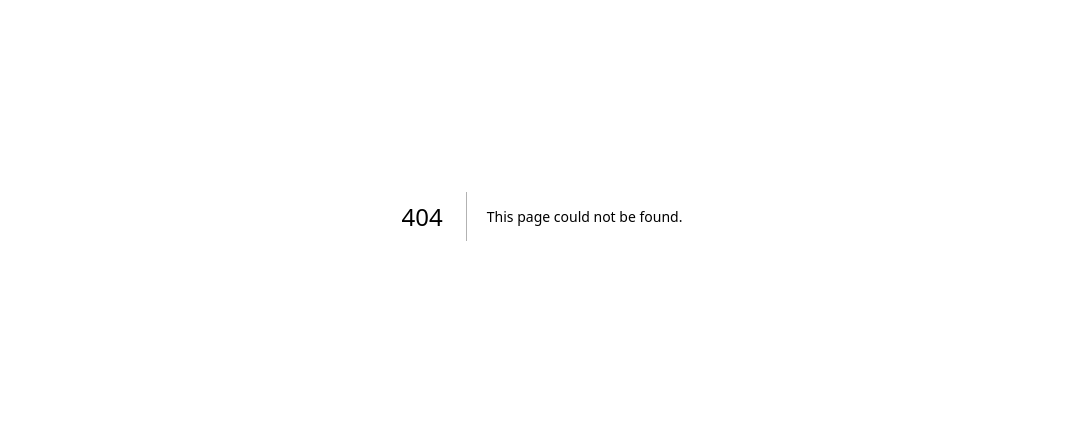
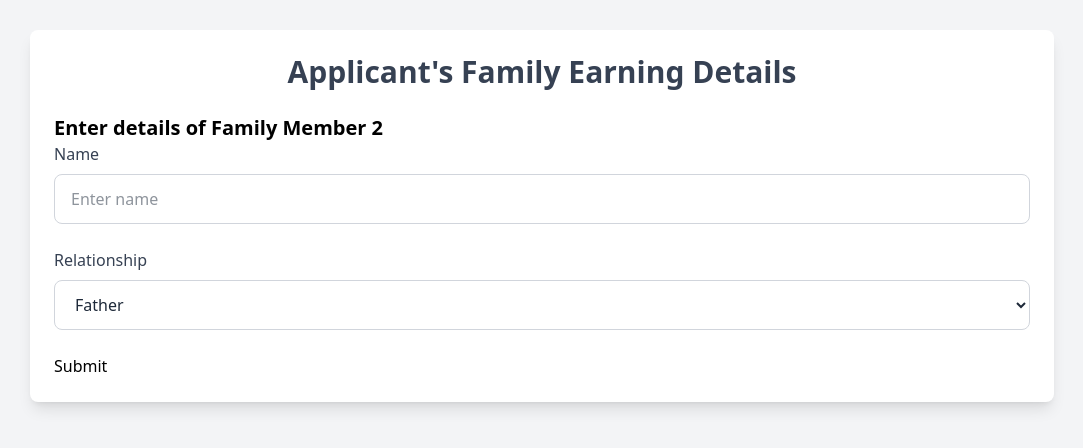
Before and after one commit to wahab8976/ScholarShip-Manager, a Next.js app: page /applicant/earnings in a window 1280 px wide. Before the commit this address had no page. Shown: the part 184-632 px from the top of the page, without its empty margins (98-1181 px from the left). Built offline with nearby package versions, Linux system fonts and the light colour scheme.

Commit message:
Added Earning

```diff
--- /dev/null
+++ b/app/applicant/earnings/page.jsx
@@ -0,0 +1,74 @@
+"use client";
+import { useForm } from "react-hook-form";
+import { useState, useEffect } from "react";
+import { motion } from "framer-motion";
+import DropDown from "@/app/components/DropDown";
+import TextInput from "@/app/components/TextInput";
+import NumericInput from "@/app/components/NumericInput";
+import DisabledTextInput from "@/app/components/DisabledTextInput";
+import { useRouter } from "next/navigation";
+
+const page = () => {
+  const [familyMemberCount, setFamilyMemberCount] = useState(2);
+  const [selectedMembers, setselectedMembers] = useState(null);
+  const {
+    register,
+    handleSubmit,
+    watch,
+    reset,
+    formState: { errors },
+  } = useForm();
+
+  const onSubmit = (data) => {
+    console.log(data);
+  };
+
+  return (
+    <div className="flex justify-center items-center min-h-screen bg-gray-100 p-4">
+      <motion.form
+        onSubmit={handleSubmit(onSubmit)}
+        className="bg-white shadow-lg rounded-lg p-6 w-full max-w-5xl"
+        style={{ width: "80vw" }}
+        initial={{ opacity: 0, y: 20 }}
+        animate={{ opacity: 1, y: 0 }}
+        transition={{ duration: 0.4 }}
+      >
+        <h2 className="text-3xl font-semibold text-center text-gray-700 mb-6">
+          Applicant's Family Earning Details
+        </h2>
+
+        <h2 className="text-xl font-semibold mt-2.5">
+          Enter details of Family Member {familyMemberCount}
+        </h2>
+
+        {/* Name Input */}
+        <TextInput
+          errors={errors}
+          isRequired={true}
+          placeholder="Enter name"
+          register={register}
+          registerAs={`Family_Member_${familyMemberCount}_Name`}
+          requiringCaption={`Name is required for Family Member ${familyMemberCount}`}
+          title="Name"
+        />
+
+        <DropDown
+          errors={errors}
+          register={register}
+          registerAs="Family_Member_Relationship"
+          title="Relationship"
+          options={[
+            { value: "Father", label: "Father" },
+            { value: "Mother", label: "Mother" },
+            { value: "Spouse", label: "Spouse" },
+            { value: "Other", label: "Other" },
+          ]}
+        />
+
+        <button type="submit">Submit</button>
+      </motion.form>
+    </div>
+  );
+};
+
+export default page;
--- a/app/applicant/family-details/Page.jsx
+++ b/app/applicant/family-details/Page.jsx
@@ -66,6 +66,7 @@ const Page = () => {
   const onSubmit = (data) => {
     console.log(`Data is ${JSON.stringify(data)}`);
     localStorage.setItem("Applicant's Family Details", JSON.stringify(data));
+    router.push("/applicant/earnings");
   };
 
   // Handle relationship selection
```
